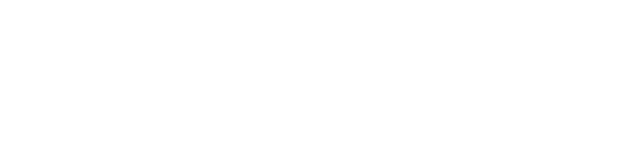
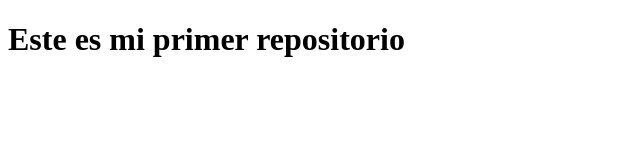
Before and after one commit to BrunoZeppa/miPrimerRepositorio, a plain HTML site: page index.html in a window 1280 px wide. Shown: the whole page, without its empty margins (0-640 px from the left). Drawn offline with Linux system fonts and the light colour scheme.

Commit message:
Se agregó un título

```diff
--- a/index.html
+++ b/index.html
@@ -7,6 +7,6 @@
     <title>Document</title>
 </head>
 <body>
-
+    <h1>Este es mi primer repositorio</h1>
 </body>
 </html>
```
